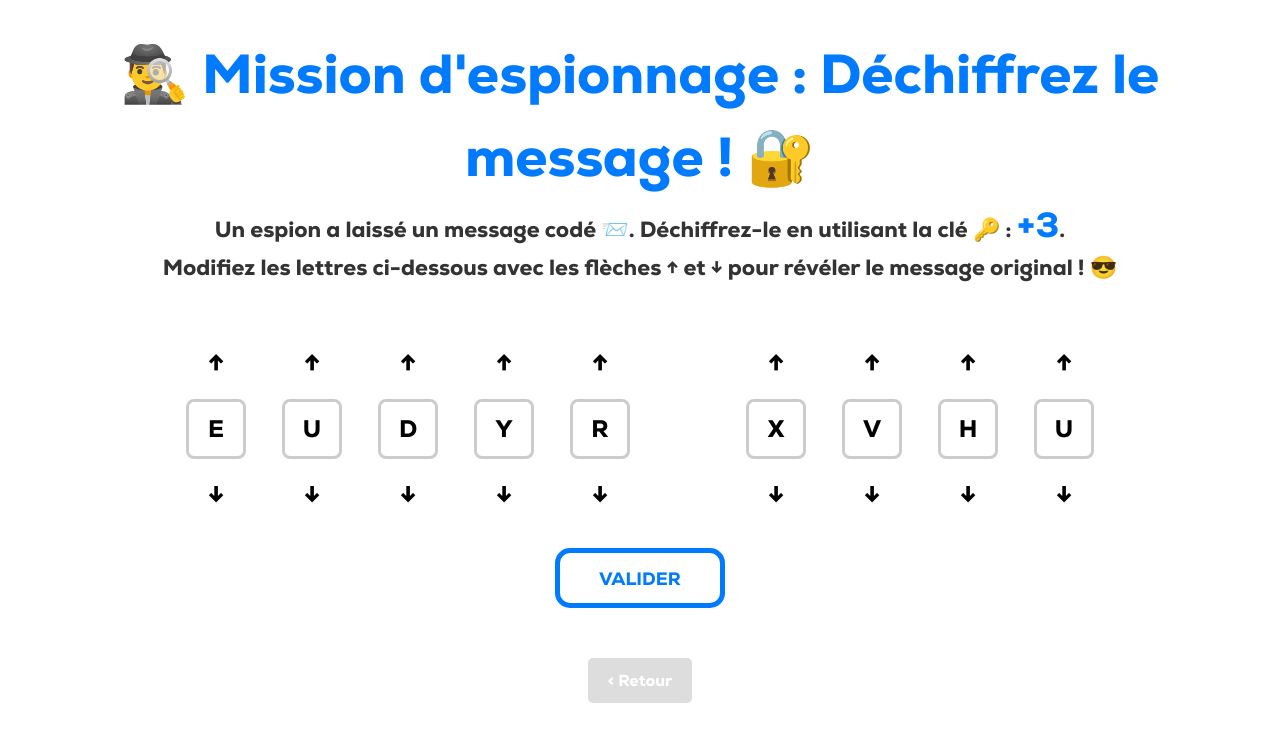
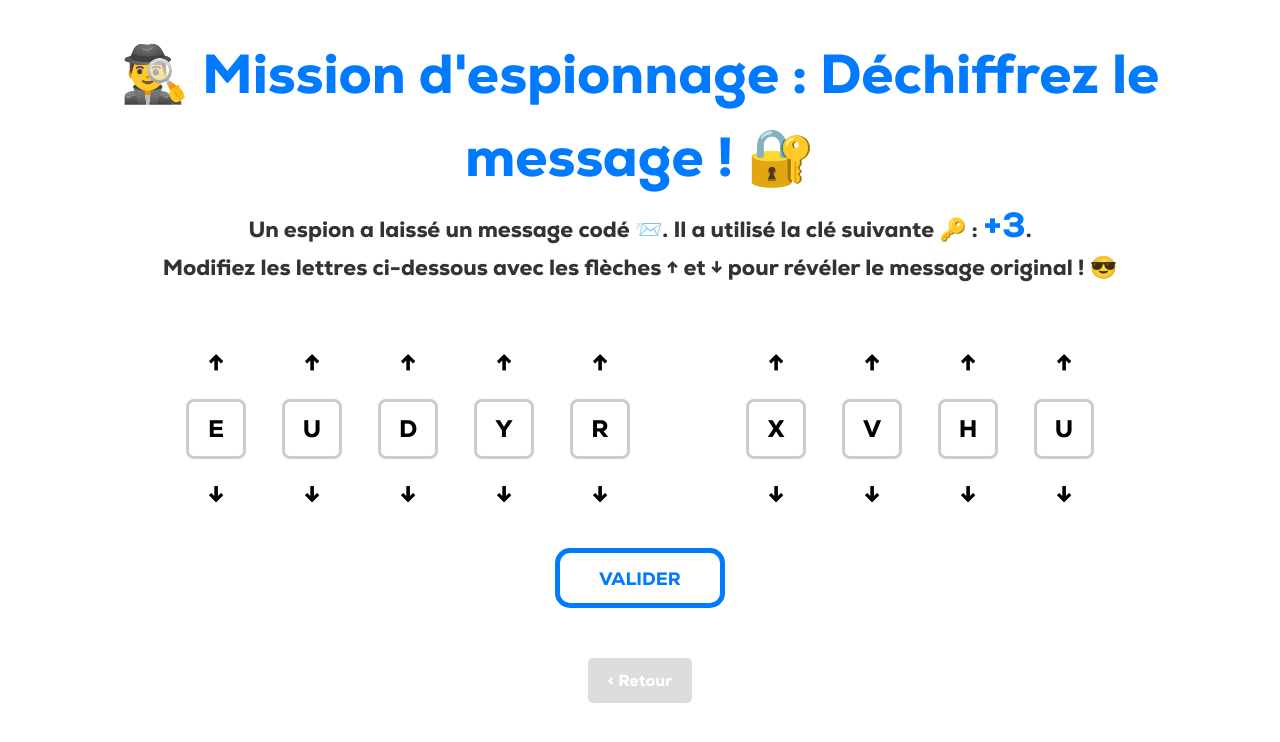
Before and after one commit to cyrilnapo/codecrack, a Vue app: page /enigma1 in a window 1280 px wide. Shown: the top 742 px of the page. Built offline with nearby package versions, Linux system fonts and the light colour scheme.

Commit message:
fix(enigma1): exo explanation edit

```diff
--- a/src/views/Enigmas/Enigma1.vue
+++ b/src/views/Enigmas/Enigma1.vue
@@ -3,7 +3,7 @@
         <div class="intro" v-motion-slide-top>
             <h1>🕵️‍♂️ Mission d'espionnage : Déchiffrez le message ! 🔐</h1>
             <p>
-                Un espion a laissé un message codé 📨. Déchiffrez-le en utilisant la clé 🔑 : <span
+                Un espion a laissé un message codé 📨. Il a utilisé la clé suivante 🔑 : <span
                     style="color:#007bff ; font-size: 35px">+3</span>.
             </p>
             <p>
@@ -152,6 +152,7 @@ const log = () => {
 }
 
 .container {
+    user-select: none;
     display: flex;
     flex-direction: column;
     justify-content: center;
```
